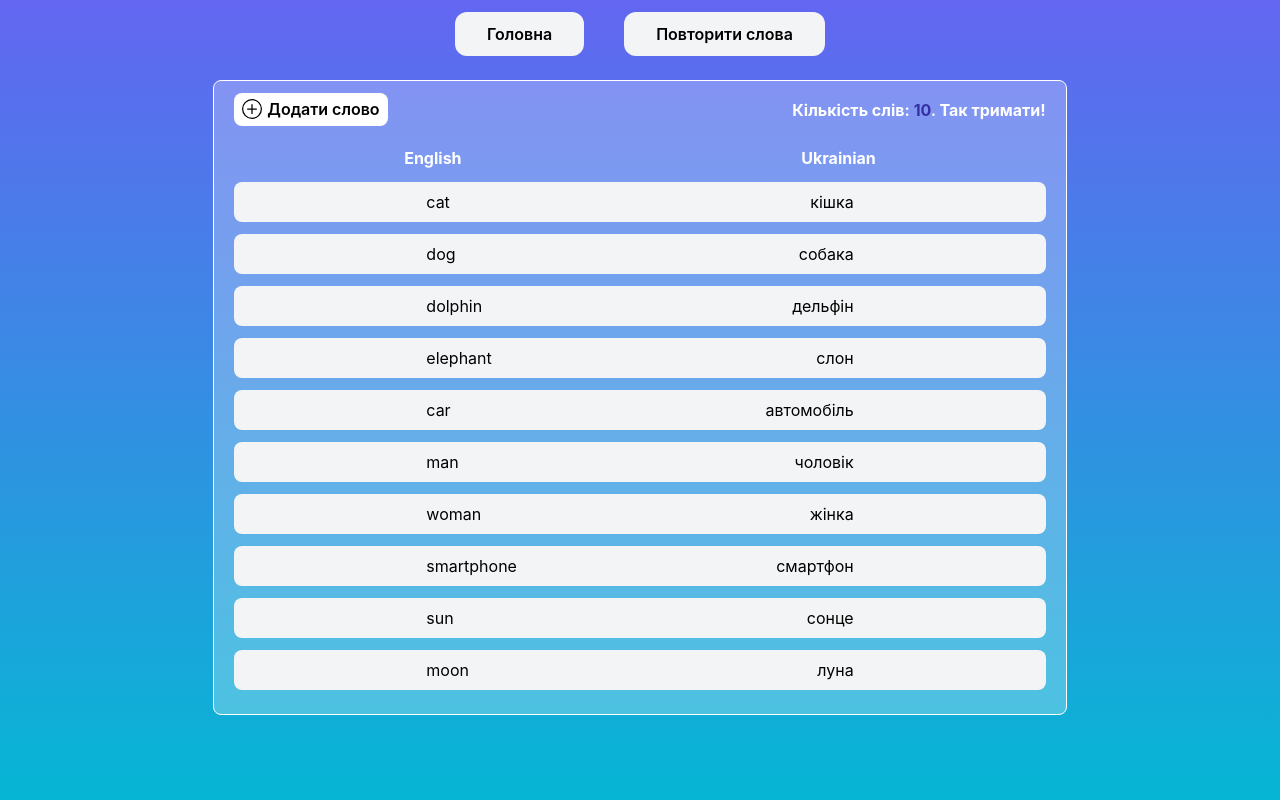
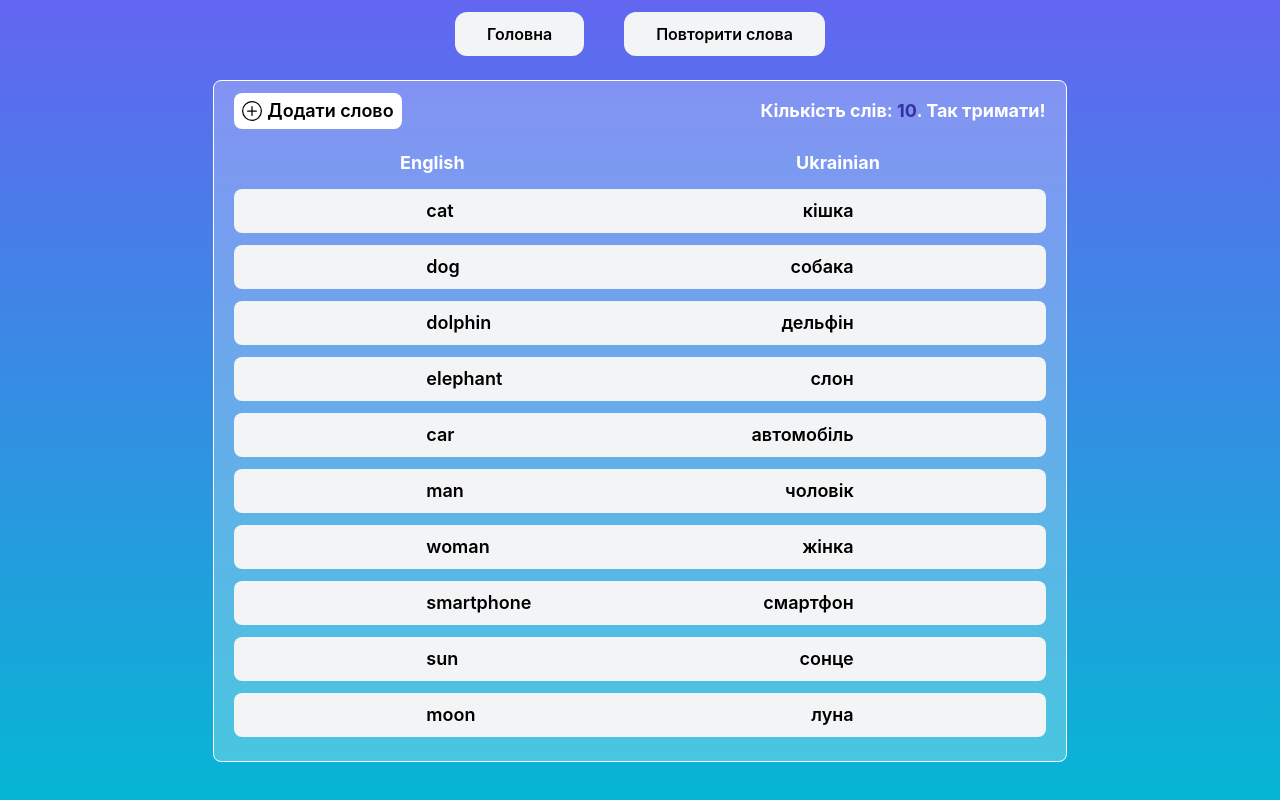
Before and after one commit to MaxPyvovarov/React-vocabulary, a React (Create React App) app: page / in a window 1280 px wide. Built offline with nearby package versions, Linux system fonts and the light colour scheme.

Commit message:
Vocabulary UI improved and results bug fixed

```diff
--- a/src/components/Results/Results.module.scss
+++ b/src/components/Results/Results.module.scss
@@ -15,7 +15,7 @@
 
 	& > button,
 	a {
-		@apply text-black font-semibold ease-in-out duration-200 px-6 py-2 rounded-xl bg-gray-100;
+		@apply text-black font-semibold ease-in-out duration-200 w-48 px-2 py-2 rounded-xl bg-gray-100;
 
 		&:hover {
 			@apply bg-opacity-95 shadow-md shadow-gray-700;
--- a/src/components/Vocabulary/Vocabulary.module.scss
+++ b/src/components/Vocabulary/Vocabulary.module.scss
@@ -3,7 +3,7 @@
 }
 
 .header {
-	@apply flex justify-between items-center sm:flex-col-reverse lg:flex-row;
+	@apply flex justify-between items-center sm:flex-col-reverse lg:flex-row text-lg;
 }
 
 .counter {
--- a/src/components/WordList/WordList.module.scss
+++ b/src/components/WordList/WordList.module.scss
@@ -1,3 +1,3 @@
 .languages {
-	@apply mt-5 flex justify-around text-white font-bold;
+	@apply mt-5 flex justify-around text-white font-bold text-lg;
 }
--- a/src/components/WordList/WordListItem/WordsListItem.module.scss
+++ b/src/components/WordList/WordListItem/WordsListItem.module.scss
@@ -1,3 +1,3 @@
 .pair {
-	@apply bg-gray-100 rounded-lg py-2 px-48 my-3 flex justify-between;
+	@apply bg-gray-100 rounded-lg py-2 px-48 my-3 flex justify-between text-lg font-semibold;
 }
--- a/src/index.css
+++ b/src/index.css
@@ -1,6 +1,10 @@
 @tailwind base;
 @tailwind components;
 @tailwind utilities;
+
+* {
+	@apply select-none;
+}
 
 body {
 	margin: 0;
```
